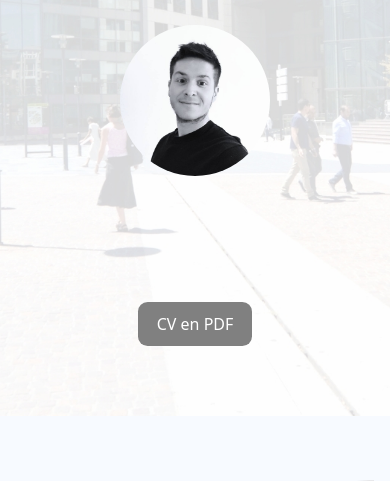
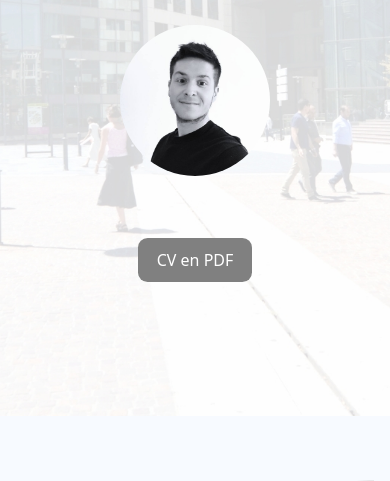
Before and after one commit to Toty-01/cv, a PHP site: page / in a window 390 px wide. Shown: the part 563-1044 px from the top of the page. Run offline with PHP 8.4, Linux system fonts and the light colour scheme; some web fonts are replaced.

Commit message:
update mobile

```diff
--- a/style.css
+++ b/style.css
@@ -592,6 +592,9 @@
   .header-content {
     padding: 1rem;
   }
+  header .button {
+     padding-top: 0;
+  }
   .row > .infos {
     width: 90%;
     margin-left: 5%;
```
